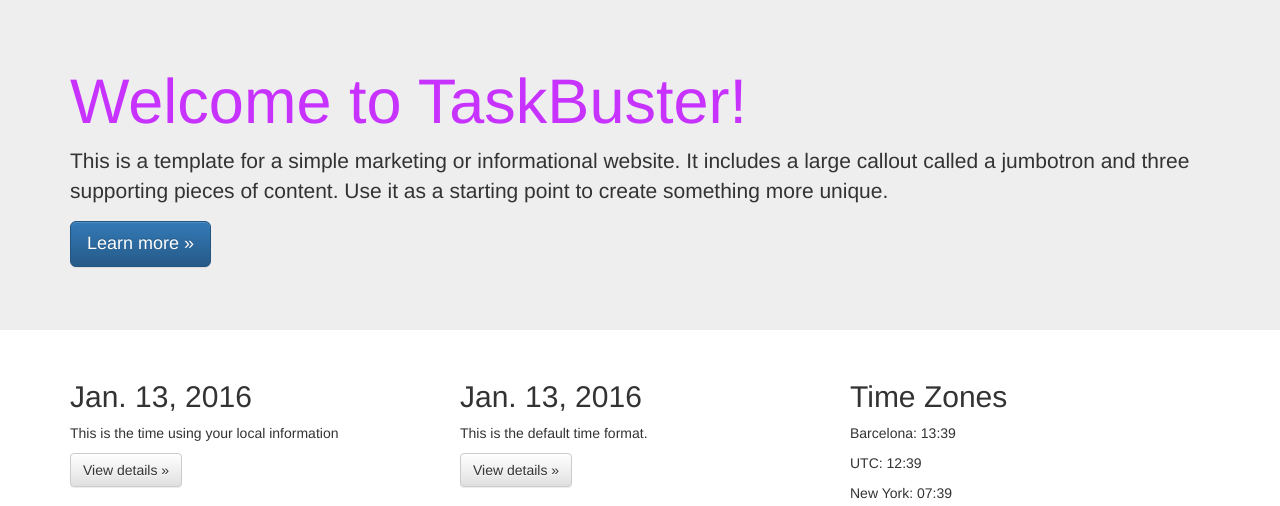
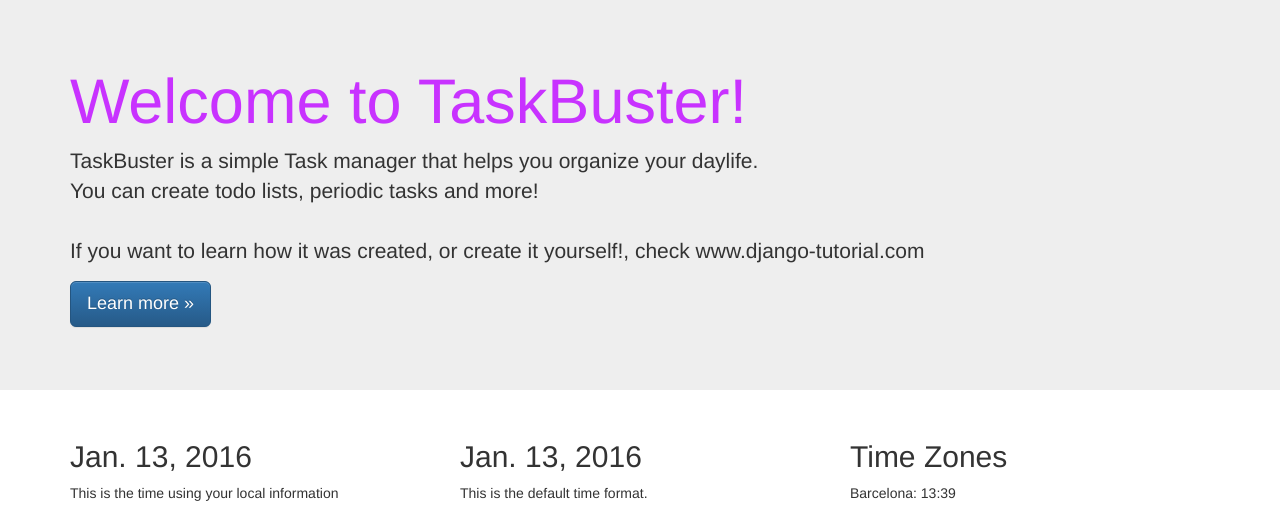
Before and after one commit to FroggyRiseman/Taskbuster-Tutorial, a Django app: page /en/ in a window 1280 px wide. Shown: the part 51-557 px from the top of the page. Run offline with Django 3.2, Linux system fonts and the light colour scheme; some libraries are stand-ins or nearby versions.

Commit message:
Edit order of line in test_all_users.py

```diff
--- a/functional_tests/test_all_users.py
+++ b/functional_tests/test_all_users.py
@@ -11,9 +11,9 @@ from django.utils.translation import activate
 class HomeNewVisitorTest(StaticLiveServerTestCase):
 
     def setUp(self):
-        activate('en')
         self.browser = webdriver.Firefox()
         self.browser.implicitly_wait(3)
+        activate('en')
 
     def tearDown(self):
         self.browser.quit()
--- a/taskbuster/templates/taskbuster/index.html
+++ b/taskbuster/templates/taskbuster/index.html
@@ -8,7 +8,7 @@
     <div class="jumbotron">
       <div class="container">
           <h1>{% trans "Welcome to TaskBuster!" %}</h1>
-          <p>{% blocktrans %}This is a template for a simple marketing or informational website. It includes a large callout called a jumbotron and three supporting pieces of content. Use it as a starting point to create something more unique.{% endblocktrans %}</p>
+          <p>{% blocktrans %}TaskBuster is a simple Task manager that helps you organize your daylife. </br> You can create todo lists, periodic tasks and more! </br></br> If you want to learn how it was created, or create it yourself!, check www.django-tutorial.com{% endblocktrans %}</p>
         <p><a class="btn btn-primary btn-lg" href="#" role="button">Learn more &raquo;</a></p>
       </div>
     </div>
```
Also changed, not shown: taskbuster/locale/it/LC_MESSAGES/django.po.
